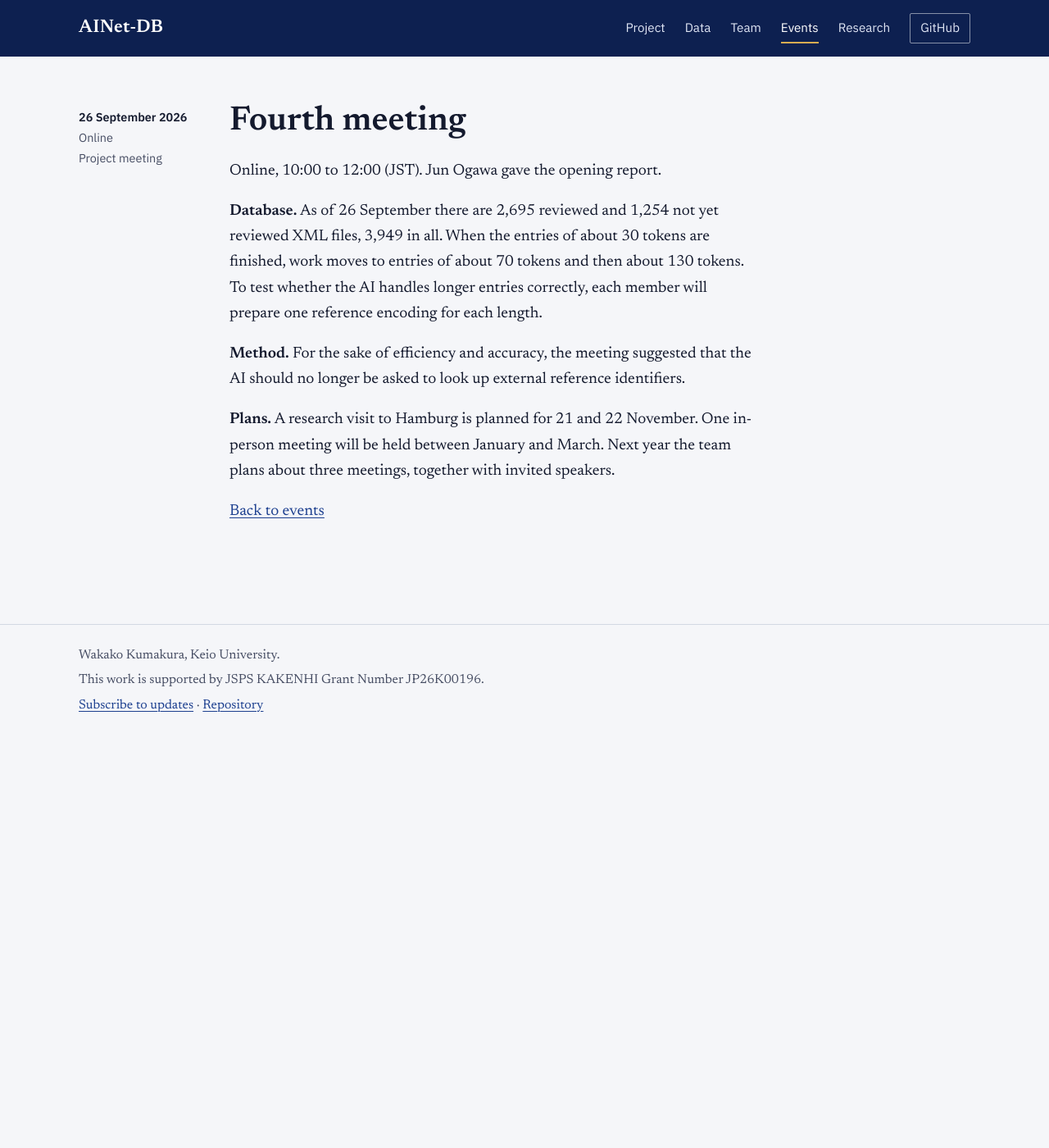
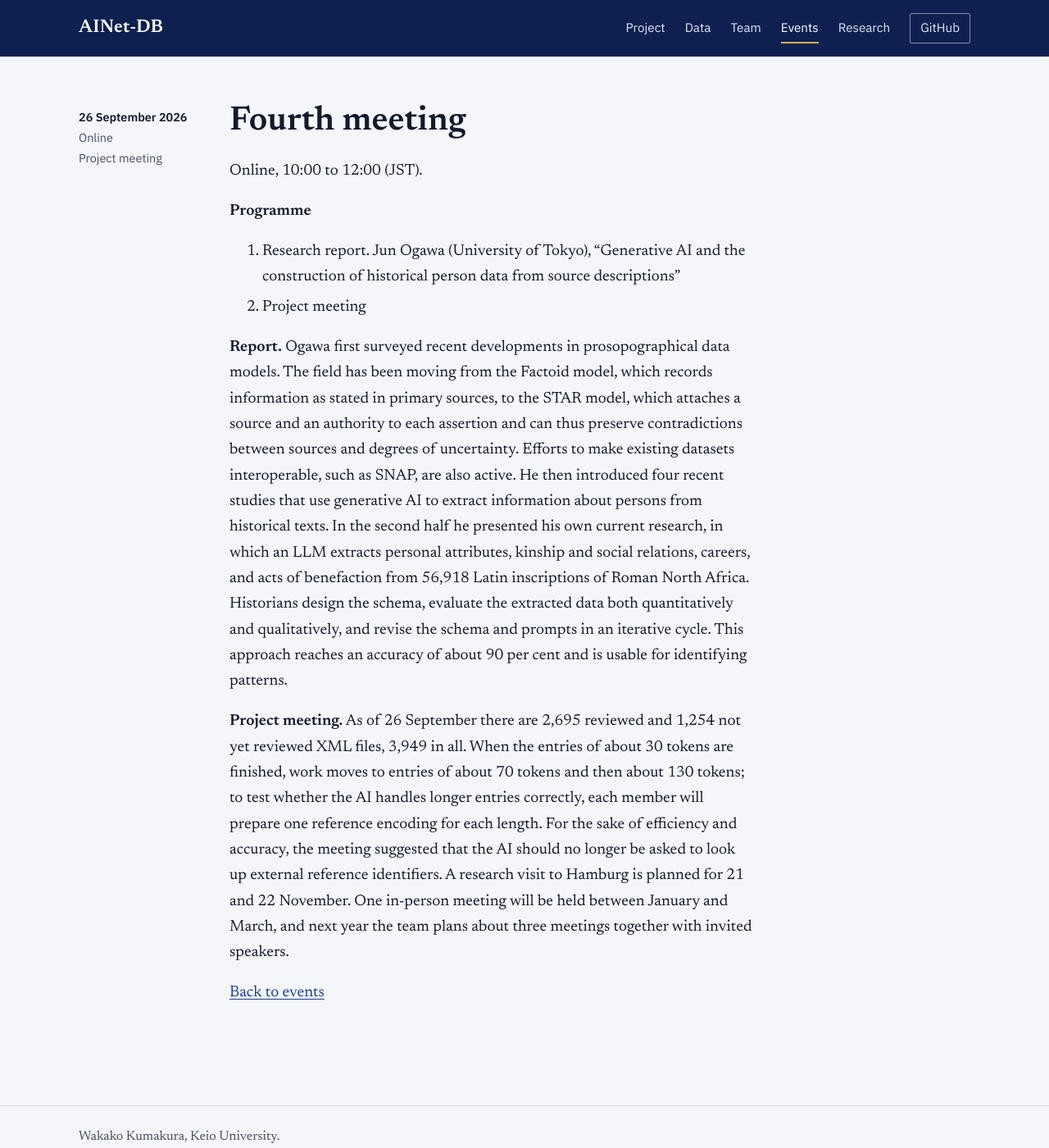
Before and after one commit to wkmisr/arab-islamic-networks, a Jekyll site: the page built from _posts/2026-09-26-fourth-meeting.md, in a window 1280 px wide and 1400 px high. Shown: the whole window at 82% size. Built offline with Jekyll 4.4.1, drawn with Linux system fonts in a browser that asks for light colours; our own code applies the rules of GitHub Pages for plain Markdown files.

Commit message:
Revise summary and report for fourth meeting
Updated summary and detailed report of the fourth meeting, including a research report by Jun Ogawa on generative AI and prosopographical data. Added programme details and clarified plans for future meetings.

```diff
--- a/_posts/2026-09-26-fourth-meeting.md
+++ b/_posts/2026-09-26-fourth-meeting.md
@@ -2,12 +2,15 @@
 title: "Fourth meeting"
 kind: "Project meeting"
 place: "Online"
-summary: "A progress report on the database, a presentation by Jun Ogawa, and plans for the coming year."
+summary: "A research report by Jun Ogawa on generative AI and source-based prosopographical data, followed by a project meeting."
 ---
-Online, 10:00 to 12:00 (JST). Jun Ogawa gave the opening report.
+Online, 10:00 to 12:00 (JST).
 
-**Database.** As of 26 September there are 2,695 reviewed and 1,254 not yet reviewed XML files, 3,949 in all. When the entries of about 30 tokens are finished, work moves to entries of about 70 tokens and then about 130 tokens. To test whether the AI handles longer entries correctly, each member will prepare one reference encoding for each length.
+**Programme**
 
-**Method.** For the sake of efficiency and accuracy, the meeting suggested that the AI should no longer be asked to look up external reference identifiers.
+1. Research report. Jun Ogawa (University of Tokyo), "Generative AI and the construction of historical person data from source descriptions"
+2. Project meeting
 
-**Plans.** A research visit to Hamburg is planned for 21 and 22 November. One in-person meeting will be held between January and March. Next year the team plans about three meetings, together with invited speakers.
+**Report.** Ogawa first surveyed recent developments in prosopographical data models. The field has been moving from the Factoid model, which records information as stated in primary sources, to the STAR model, which attaches a source and an authority to each assertion and can thus preserve contradictions between sources and degrees of uncertainty. Efforts to make existing datasets interoperable, such as SNAP, are also active. He then introduced four recent studies that use generative AI to extract information about persons from historical texts. In the second half he presented his own current research, in which an LLM extracts personal attributes, kinship and social relations, careers, and acts of benefaction from 56,918 Latin inscriptions of Roman North Africa. Historians design the schema, evaluate the extracted data both quantitatively and qualitatively, and revise the schema and prompts in an iterative cycle. This approach reaches an accuracy of about 90 per cent and is usable for identifying patterns.
+
+**Project meeting.** As of 26 September there are 2,695 reviewed and 1,254 not yet reviewed XML files, 3,949 in all. When the entries of about 30 tokens are finished, work moves to entries of about 70 tokens and then about 130 tokens; to test whether the AI handles longer entries correctly, each member will prepare one reference encoding for each length. For the sake of efficiency and accuracy, the meeting suggested that the AI should no longer be asked to look up external reference identifiers. A research visit to Hamburg is planned for 21 and 22 November. One in-person meeting will be held between January and March, and next year the team plans about three meetings together with invited speakers.
```
